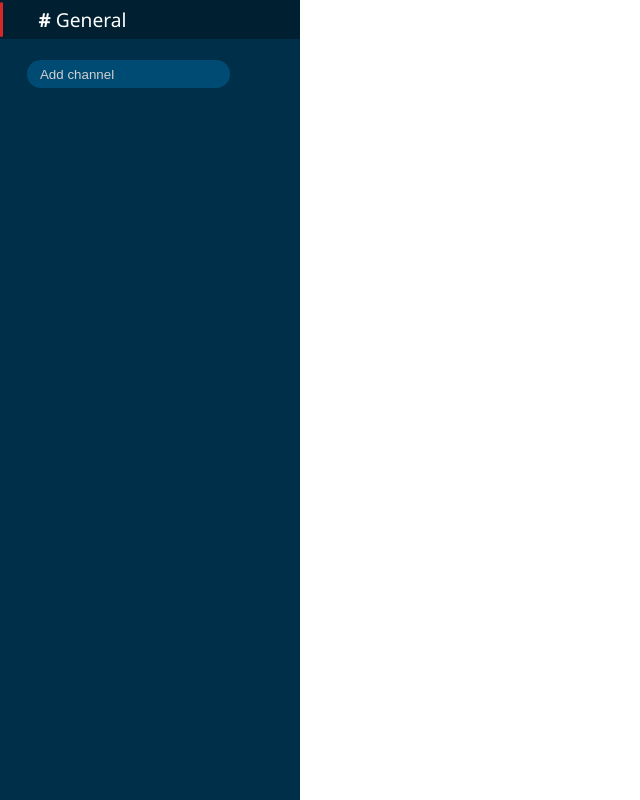
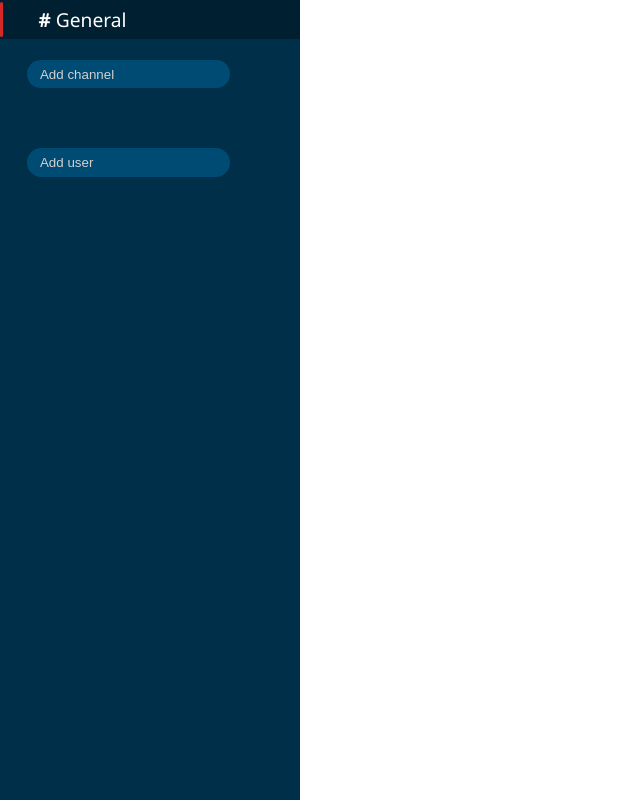
Before and after one commit to elishaking/lean-stack-app, a React (Create React App) app: page / in a window 1280 px wide. Shown: the whole page, without its empty margins (0-640 px from the left). Built offline with nearby package versions, Linux system fonts and the light colour scheme.

Commit message:
feat: added <UserSection />

```diff
--- a/src/components/organisms/channel-section/index.tsx
+++ b/src/components/organisms/channel-section/index.tsx
@@ -1,6 +1,6 @@
 import React, { Component } from "react";
 
-import "./style.css";
+import "../section-style.css";
 import { ChannelList } from "../channel-list";
 import { Channel } from "../../../interfaces/channel";
 
--- a/src/components/organisms/index.ts
+++ b/src/components/organisms/index.ts
@@ -1,2 +1,3 @@
 export { ChannelList } from "./channel-list";
 export { ChannelSection } from "./channel-section";
+export { UserSection } from "./user-section";
--- a/src/components/organisms/channel-section/style.css
+++ b/src/components/organisms/section-style.css
@@ -1,5 +1,6 @@
 .channel-section {
   color: white;
+  margin-bottom: 3em;
 }
 
 ul {
--- /dev/null
+++ b/src/components/organisms/user-section/index.tsx
@@ -0,0 +1,54 @@
+import React, { Component } from "react";
+
+import "../section-style.css";
+import { User } from "../../../interfaces/user";
+import { UserList } from "../user-list";
+
+interface TProps {
+  users: User[];
+  addUser: (User: User) => void;
+  openUser: (User: User) => void;
+}
+
+export class UserSection extends Component<TProps> {
+  state = {
+    user: "",
+  };
+
+  onChange = (e: React.ChangeEvent<HTMLInputElement>) => {
+    this.setState({
+      user: e.target.value,
+    });
+  };
+
+  addUser = (e: React.FormEvent<HTMLFormElement>) => {
+    e.preventDefault();
+    this.props.addUser({
+      id: this.state.user,
+      name: this.state.user,
+      isOpened: false,
+    });
+    this.setState({
+      user: "",
+    });
+  };
+
+  render() {
+    const { user } = this.state;
+    const { users, openUser } = this.props;
+
+    return (
+      <div className="user-section">
+        <UserList users={users} openUser={openUser} />
+        <form onSubmit={this.addUser}>
+          <input
+            name="user"
+            placeholder="Add user"
+            onChange={this.onChange}
+            value={user}
+          />
+        </form>
+      </div>
+    );
+  }
+}
--- a/src/pages/main/index.tsx
+++ b/src/pages/main/index.tsx
@@ -2,13 +2,14 @@ import React, { Component } from "react";
 import { RouteComponentProps } from "@reach/router";
 
 import "./main.css";
-import { ChannelSection } from "../../components/organisms";
+import { ChannelSection, UserSection } from "../../components/organisms";
 import { Channel } from "../../interfaces/channel";
 import { SideTemplate } from "../../components/templates";
+import { User } from "../../interfaces/user";
 
 interface TState {
   channels: Channel[];
-  users: string[];
+  users: User[];
   messages: string[];
 }
 
@@ -40,8 +41,23 @@ export class MainPage extends Component<RouteComponentProps, Readonly<TState>> {
     }));
   };
 
+  addUser = (user: User) => {
+    this.setState((state, props) => ({
+      users: [...state.users, user],
+    }));
+  };
+
+  openUser = (user: User) => {
+    this.setState((state, props) => ({
+      users: state.users.map((u) => {
+        u.isOpened = u.id === user.id;
+        return u;
+      }),
+    }));
+  };
+
   render() {
-    const { channels } = this.state;
+    const { channels, users } = this.state;
 
     return (
       <div className="main-page">
@@ -51,6 +67,11 @@ export class MainPage extends Component<RouteComponentProps, Readonly<TState>> {
             addChannel={this.addChannel}
             openChannel={this.openChannel}
           />
+          <UserSection
+            users={users}
+            addUser={this.addUser}
+            openUser={this.openUser}
+          />
         </SideTemplate>
       </div>
     );
```
